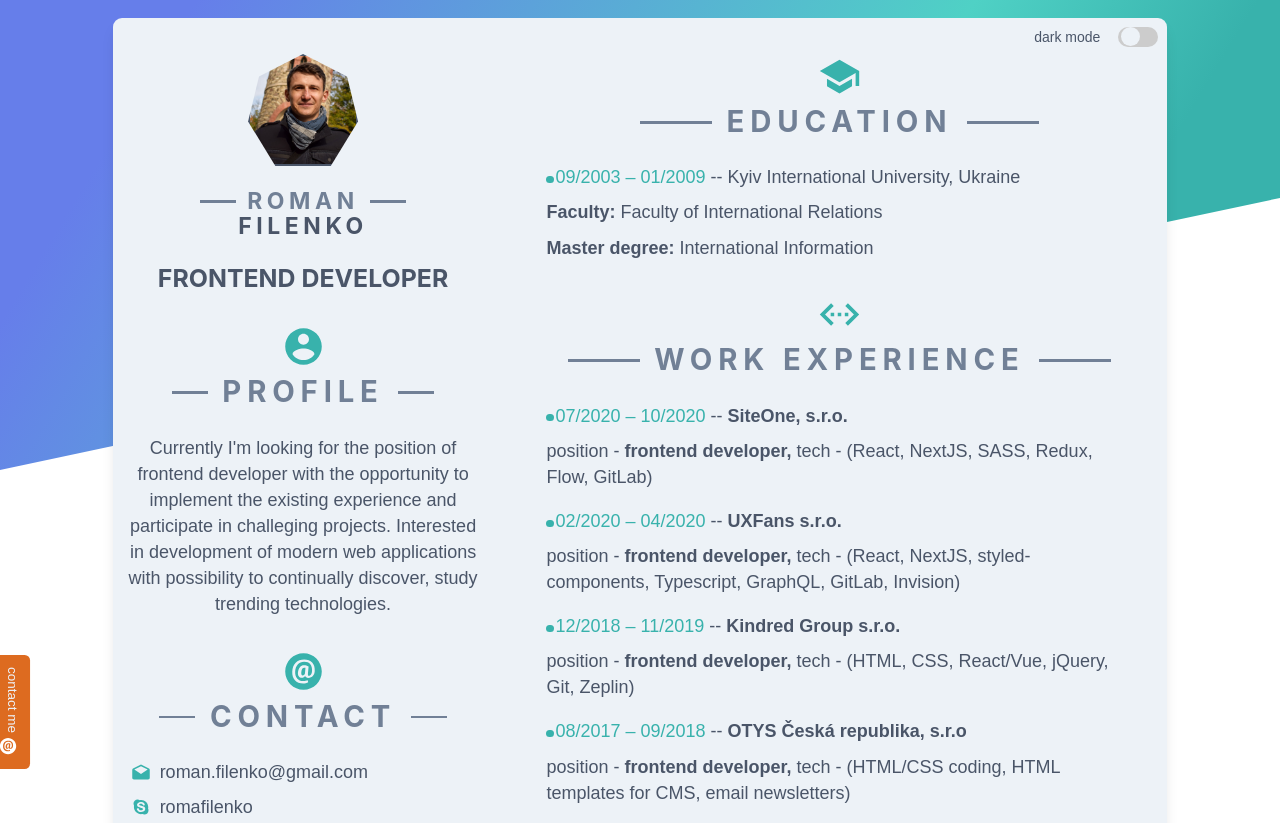
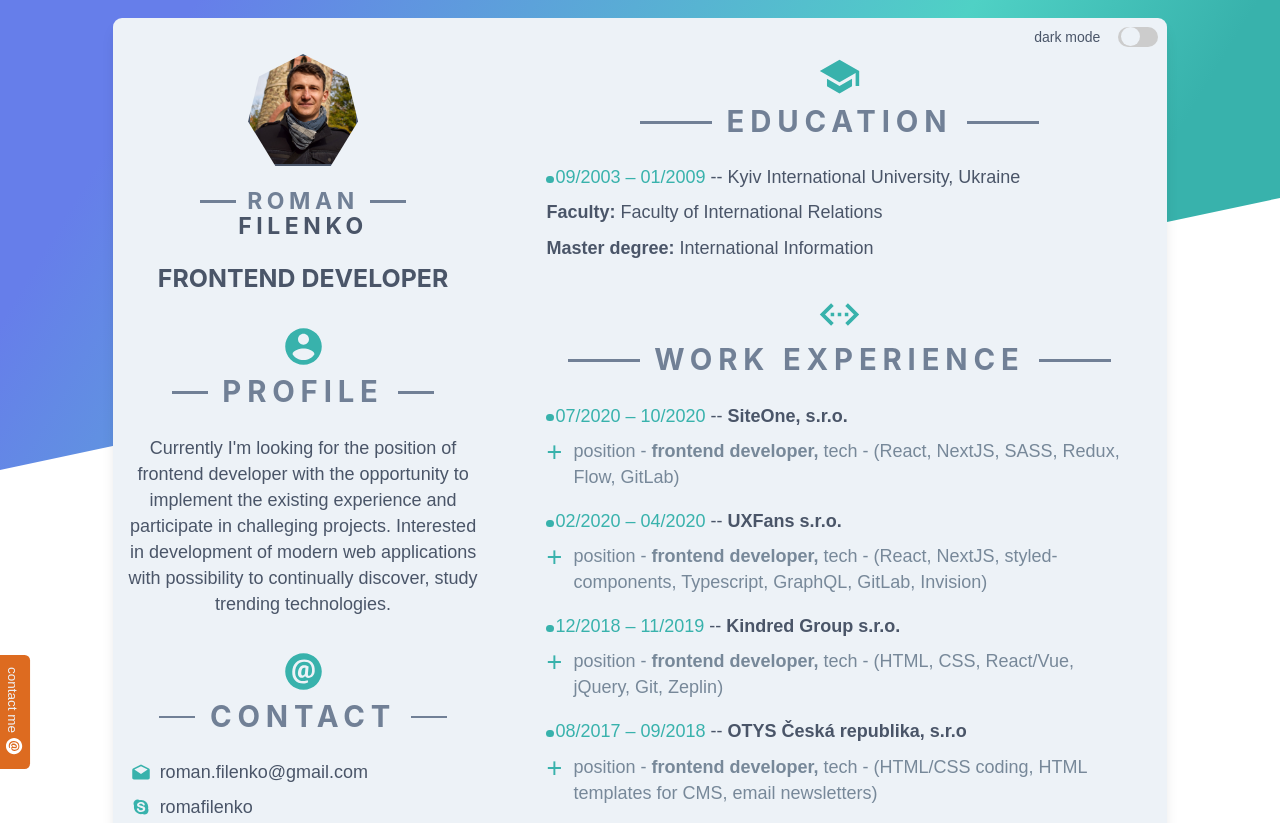
Before and after one commit to rfilenko/gatsbyCV, a Gatsby site: page / in a window 1280 px wide. Shown: the top 823 px of the page. Built offline with nearby package versions, Linux system fonts and the light colour scheme; Gatsby itself is replaced by a stand-in of ours.

Commit message:
summary styles tweaks, contact-me button small edits

```diff
--- a/src/components/scss/_contactBtn.scss
+++ b/src/components/scss/_contactBtn.scss
@@ -11,9 +11,17 @@
   border-radius: 0.3rem;
   text-decoration: none;
   display: inline-flex;
+  transition: all 0.15s ease-in;
+  &:hover {
+    filter: drop-shadow(2px 4px 6px lightgrey) brightness(120%) hue-rotate(2deg);
+  }
   ion-icon {
     transform: rotate(90deg);
     width: 1.4rem;
     color: var(--whiteText);
   }
+  svg {
+    // writing-mode: vertical-lr;
+    transform: translateX(30%) rotate(90deg);
+  }
 }
--- a/src/components/scss/_experience.scss
+++ b/src/components/scss/_experience.scss
@@ -10,11 +10,38 @@
   summary {
     display: flex;
     align-items: baseline;
-    color: var(--dark-grey);
+    position: relative;
+    padding-left: 1.5rem;
 
+    &:focus {
+      outline: 2px dotted var(--primary);
+    }
+
+    &::-webkit-details-marker {
+      display: none;
+    }
+    &:after {
+      content: "+";
+      color: var(--primary);
+      font-size: 1.5rem;
+      position: absolute;
+      top: 10px;
+      left: 0;
+      z-index: 3;
+    }
     div {
       margin-top: 0.5rem;
       display: inline-block;
+    }
+  }
+  details[open] {
+    summary {
+      &:after {
+        content: "-";
+        top: 7px;
+        left: 5px;
+        font-size: 1.75rem;
+      }
     }
   }
 }
```
